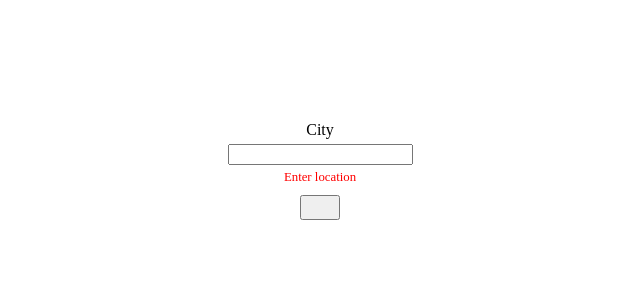
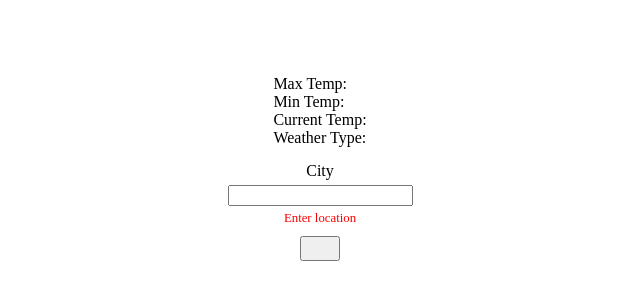
Before and after one commit to ripEmperor/weatherApp, a website built with webpack: page dist/index.html in a window 1280 px wide. Shown: the part 232-532 px from the top of the page, without its empty margins (320-960 px from the left). Built offline with nearby package versions, Linux system fonts and the light colour scheme.

Commit message:
added display

```diff
--- a/src/index.js
+++ b/src/index.js
@@ -4,7 +4,12 @@ const form = document.getElementsByTagName('form')[0];
 const country = document.getElementById('country');
 country.error = document.querySelector('#country + span.error');
 const submitBtn = document.querySelector('.submitBtn');
+let maxTemp = document.querySelector('.dataItem');
+let minTemp = document.querySelector('.dataItem2');;
+let temp = document.querySelector('.dataItem3');;
+let weatherType = document.querySelector('.dataItem4');;
 let city = 'London';
+let weatherData = {};
 
 if (country.textContent.length < 3) {
     country.error.textContent = 'Enter location'
@@ -24,8 +29,10 @@ submitBtn.addEventListener('click', async function (event) {
         country.error.textContent = 'loading'
         let weather = await fetch(`http://api.openweathermap.org/data/2.5/weather?q=${city}&APPID=dec43400496f3d7d51419c709786896b`);
         weather = await weather.json();
-        console.log(cleanData(weather));
+        weatherData = cleanData(weather);
         country.error.textContent = ''
+        displayData(weatherData);
+        console.log('test')
     }
 })
 
@@ -37,3 +44,12 @@ let cleanData = (json) => {
        minTemp: json['main']['temp_min'],
     }
 }
+
+let displayData = (data) => {
+    console.log(maxTemp)
+    maxTemp.textContent = `Max Temp: ${data['maxTemp']}`;
+    minTemp.textContent = `Min Temp: ${data['minTemp']}`;
+    temp.textContent = `Current Temp: ${data['temp']}`;
+    weatherType.textContent = `Weather Type: ${data['weatherType']}`;
+
+}
--- a/src/styles.css
+++ b/src/styles.css
@@ -13,13 +13,20 @@ label {
     margin-top: 10px;
 }
 
-form {
+.formCont {
+    display: flex;
+    align-items: center;
+    justify-content: center;
+    flex-direction: column;
     width: 100vw;
     height: 100vh;
+}
+
+form {
     display: flex;
-    flex-direction: column;
     align-items: center;
     justify-content: center;
+    flex-direction: column;
 }
 
 .countryDiv {
@@ -28,6 +35,10 @@ form {
     justify-content: center;
     align-items: center;
     text-align: center;
+}
+
+.dataDiv {
+    margin-bottom: 10px;
 }
 
 /* This is our style for the invalid fields */
```
Also changed, not shown: dist/index.html.
